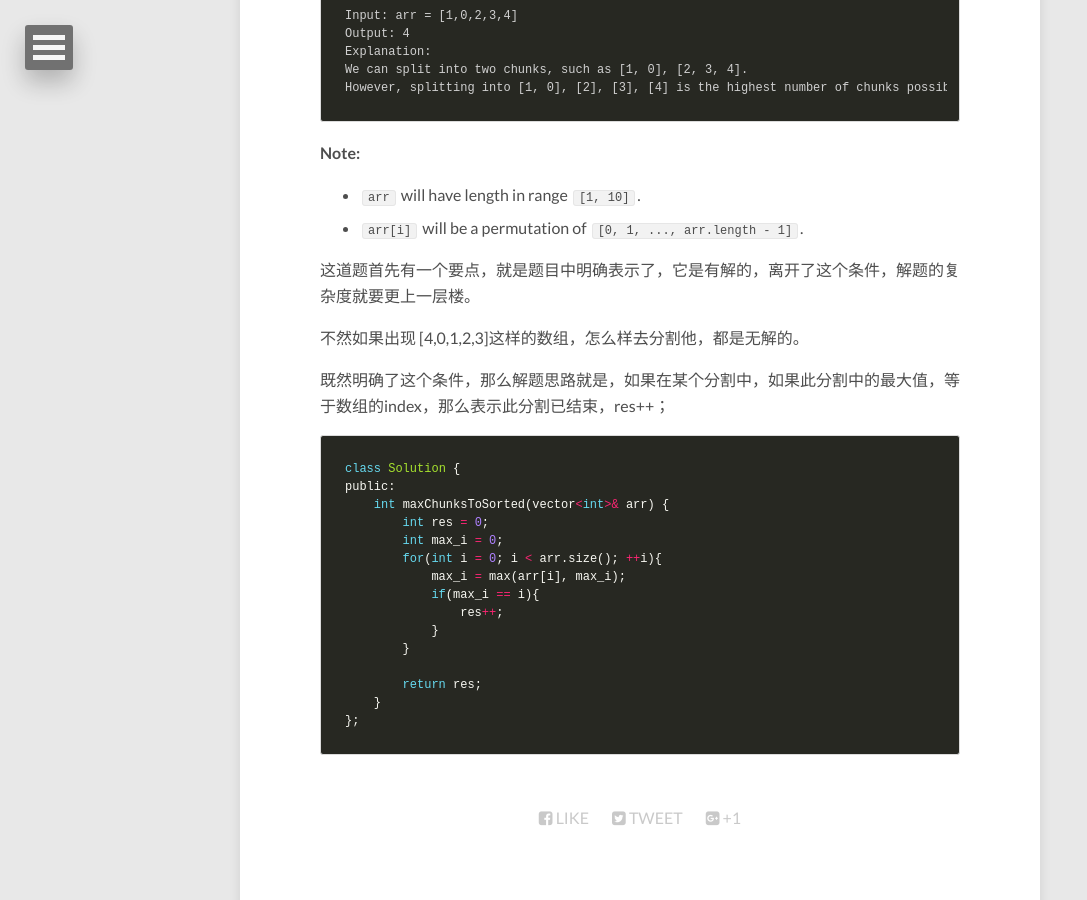
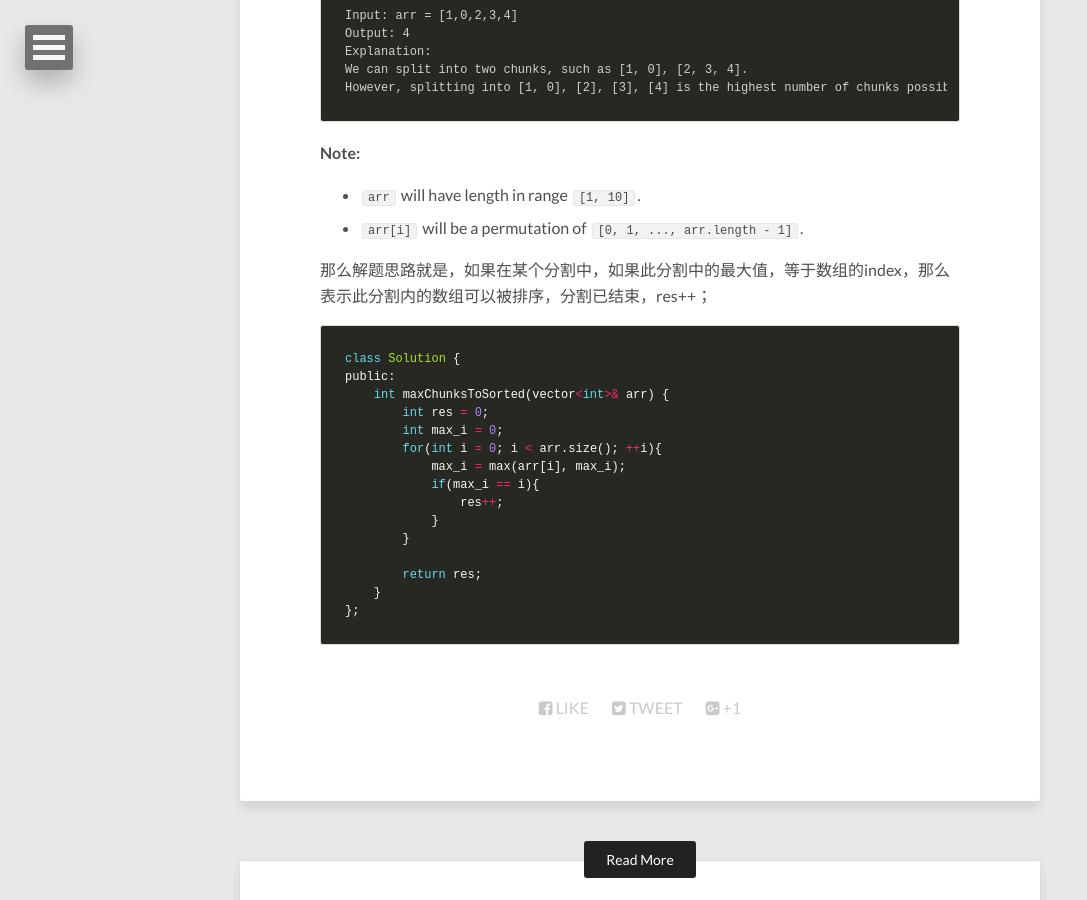
Before and after one commit to Spdwal/Spdwal.github.io, a Jekyll site: the page built from _posts/2019-05-28-leetcode-from-zero-to-one-769.md, in a window 1280 px wide and 900 px high, scrolled down 777 px. Shown: the whole window, without its empty margins (0-1087 px from the left). Built offline with Jekyll 4.4.1, drawn with Linux system fonts in a browser that asks for light colours; nearby versions of some CDN libraries.

Commit message:
fix some bugs

````diff
--- a/_posts/2019-05-28-leetcode-from-zero-to-one-769.md
+++ b/_posts/2019-05-28-leetcode-from-zero-to-one-769.md
@@ -38,11 +38,9 @@ However, splitting into [1, 0], [2], [3], [4] is the highest number of chunks po
 
 
 
-这道题首先有一个要点，就是题目中明确表示了，它是有解的，离开了这个条件，解题的复杂度就要更上一层楼。
 
-不然如果出现 [4,0,1,2,3]这样的数组，怎么样去分割他，都是无解的。
 
-既然明确了这个条件，那么解题思路就是，如果在某个分割中，如果此分割中的最大值，等于数组的index，那么表示此分割已结束，res++；
+那么解题思路就是，如果在某个分割中，如果此分割中的最大值，等于数组的index，那么表示此分割内的数组可以被排序，分割已结束，res++；
 
  ```c++
 class Solution {
````
